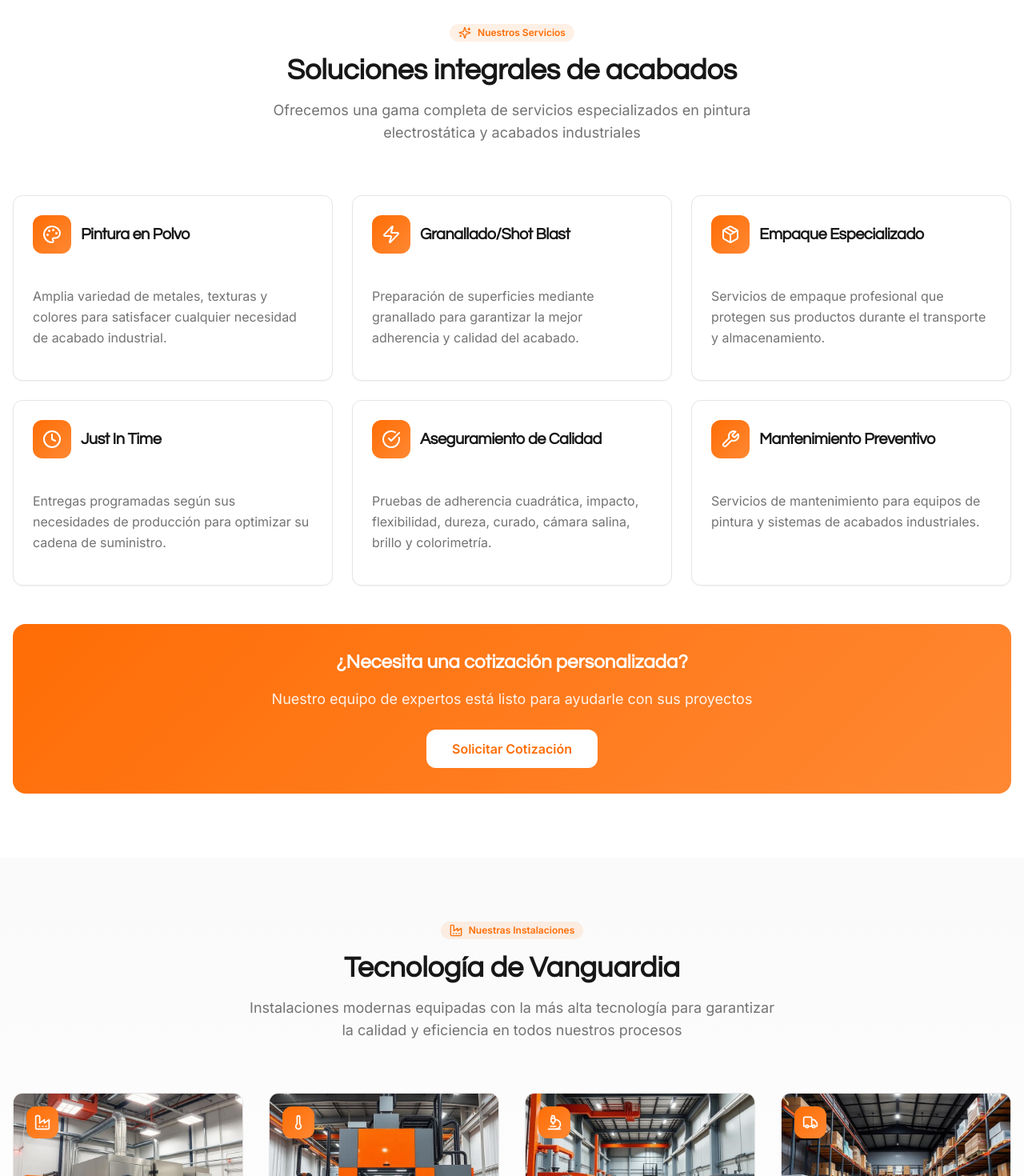
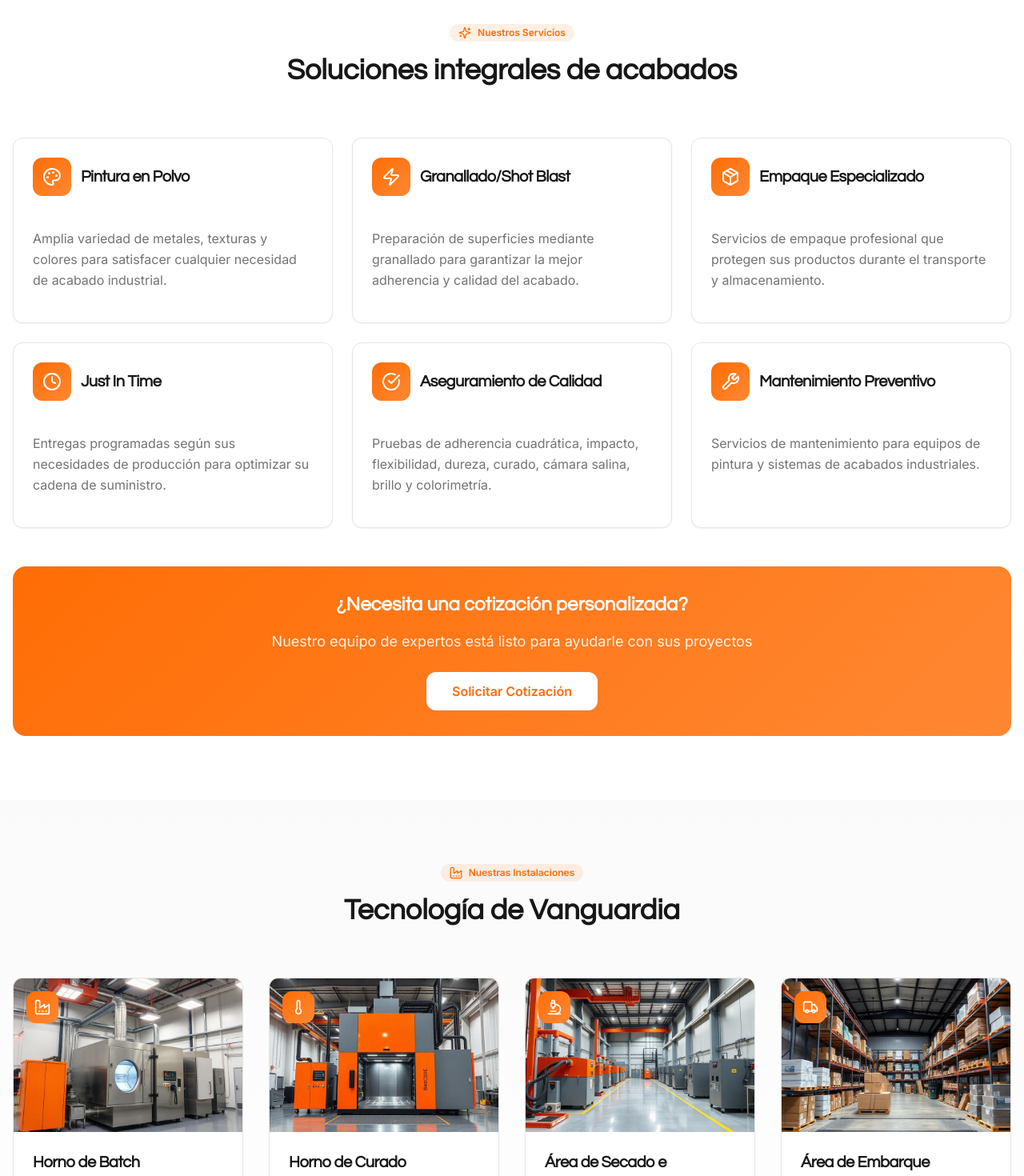
Before and after one commit to ADHERmx/adher-corporate-web-mirror, a React (Vite) app: page / in a window 1280 px wide. Shown: the part 1420-2890 px from the top of the page at 80% size. Built offline with nearby package versions, Linux system fonts and the light colour scheme; the HTML template or start-up script is replaced by a standard one.

Commit message:
Visual edit in Lovable

```diff
--- a/src/components/Facilities.tsx
+++ b/src/components/Facilities.tsx
@@ -41,10 +41,7 @@ const Facilities = () => {
           <h2 className="text-3xl md:text-4xl font-heading font-bold mb-4">
             Tecnología de Vanguardia
           </h2>
-          <p className="text-lg text-muted-foreground max-w-2xl mx-auto">
-            Instalaciones modernas equipadas con la más alta tecnología para
-            garantizar la calidad y eficiencia en todos nuestros procesos
-          </p>
+
         </div>
 
         {/* Main Facilities Gallery */}
--- a/src/components/Services.tsx
+++ b/src/components/Services.tsx
@@ -41,10 +41,7 @@ const Services = () => {
             Nuestros Servicios
           </Badge>
           <h2 className="text-3xl md:text-4xl font-heading font-bold mb-4">Soluciones integrales de acabados</h2>
-          <p className="text-lg text-muted-foreground max-w-2xl mx-auto">
-            Ofrecemos una gama completa de servicios especializados en pintura
-            electrostática y acabados industriales
-          </p>
+
         </div>
 
         <div className="grid md:grid-cols-2 lg:grid-cols-3 gap-6">
```
